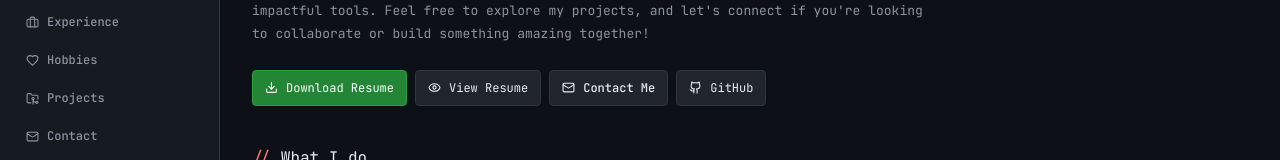
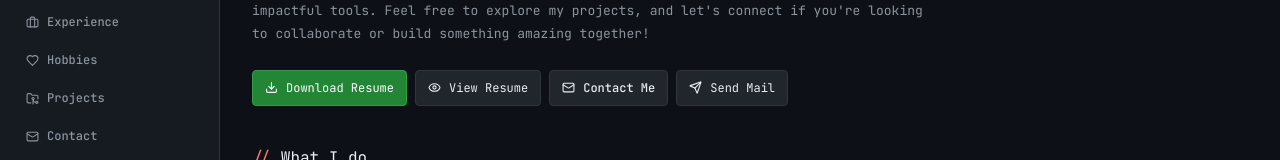
Before and after one commit to Jid3459/UI-UX-Portfolio-assignment, a React (Vite) app: page / in a window 1280 px wide. Shown: the part 297-457 px from the top of the page. Built offline with nearby package versions, Linux system fonts and the light colour scheme.

Commit message:
Replace GitHub CTA in hero with Gmail compose button
The intro CTA row now ends with "Send Mail" that opens Gmail web
compose to jidneya.kadam23@spit.ac.in in a new tab. GitHub is still
reachable from the top-right header icon, so nothing is lost.

```diff
--- a/src/app/components/HeroSection.tsx
+++ b/src/app/components/HeroSection.tsx
@@ -1,5 +1,8 @@
 import { useEffect, useState } from "react";
-import { Download, Eye, Mail, Github } from "lucide-react";
+import { Download, Eye, Mail, Send } from "lucide-react";
+
+const GMAIL_COMPOSE =
+  "https://mail.google.com/mail/?view=cm&fs=1&to=jidneya.kadam23%40spit.ac.in";
 
 const fullName = "Jidneya Kadam";
 
@@ -133,9 +136,10 @@ export function HeroSection({ darkMode = true, onNavigate }: HeroSectionProps) {
           <Mail size={13} /> Contact Me
         </button>
         <a
-          href="https://github.com/Jid3459"
+          href={GMAIL_COMPOSE}
           target="_blank"
           rel="noopener noreferrer"
+          aria-label="Compose email in Gmail"
           className="inline-flex items-center gap-2 px-3 py-2 rounded"
           style={{
             backgroundColor: darkMode ? "#21262d" : "#eaeef2",
@@ -145,7 +149,7 @@ export function HeroSection({ darkMode = true, onNavigate }: HeroSectionProps) {
             textDecoration: "none",
           }}
         >
-          <Github size={13} /> GitHub
+          <Send size={13} /> Send Mail
         </a>
       </div>
 
```
